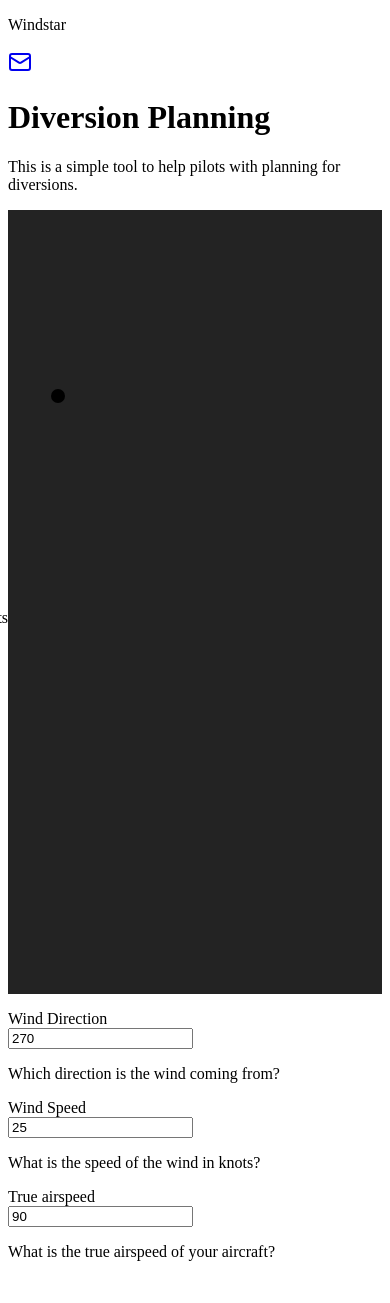
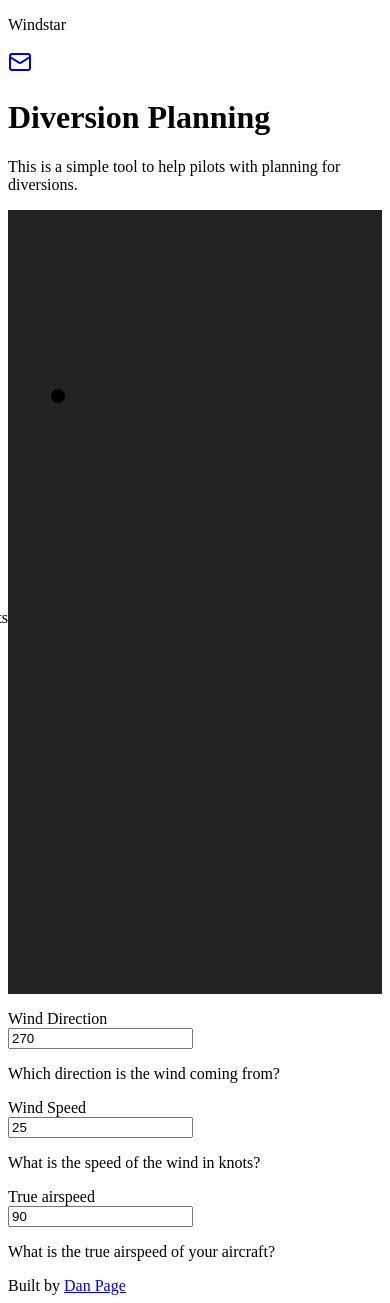
Before and after one commit to D-Pagey/windstar, a React (Vite) app: page / in a window 390 px wide. Before the commit the page ends 1277 px from the top, so only its background shows below. Built offline with nearby package versions, Linux system fonts and the light colour scheme.

Commit message:
add footer, responsive layout

```diff
--- a/src/components/App.tsx
+++ b/src/components/App.tsx
@@ -10,7 +10,7 @@ export default function App() {
   const feedbackEmail = import.meta.env.VITE_FEEDBACK_EMAIL
 
   return (
-    <div className="min-h-screen text-slate-800 bg-gradient-to-t from-blue-100 to-50%">
+    <div className="flex flex-col min-h-screen text-slate-800 bg-gradient-to-t from-blue-100 to-50%">
       <header className="border p-4 shadow-sm flex justify-between items-center">
         <p className="text-2xl">Windstar</p>
         <a
@@ -21,8 +21,11 @@ export default function App() {
         </a>
       </header>
 
-      <main className="mx-auto grid w-full max-w-lg grow p-4 pb-32 lg:max-w-4xl lg:grid-cols-2 lg:gap-x-6 lg:gap-y-12 lg:px-0">
-        <div className="py-4 lg:col-span-2">
+      <main
+        className="mx-auto grid w-full max-w-lg grow p-4 pb-24 lg:gap-y-12 lg:max-w-4xl lg:grid-cols-2 lg:gap-x-6 lg:px-0"
+        style={{ gridTemplateRows: 'max-content' }}
+      >
+        <div className="py-4 lg:col-span-2 lg:pb-0">
           <h1 className="mb-2 text-xl font-semibold">Diversion Planning</h1>
           <p>
             This is a simple tool to help pilots with planning for diversions.
@@ -44,6 +47,13 @@ export default function App() {
           setTrueAirSpeed={setTrueAirSpeed}
         />
       </main>
+
+      <footer className="flex py-6 justify-center">
+        Built by{' '}
+        <a href="https://pagey.dev" className="ml-1 text-blue-800 underline">
+          Dan Page
+        </a>
+      </footer>
     </div>
   )
 }
--- a/src/components/HeadingIndicator.tsx
+++ b/src/components/HeadingIndicator.tsx
@@ -45,7 +45,7 @@ export const HeadingIndicator = ({
   )
 
   return (
-    <div className="flex w-full justify-center self-center py-14">
+    <div className="flex w-full justify-center self-center py-14 lg:py-0 lg:self-start lg:mt-10">
       <div
         className="relative size-[220px] rounded-full"
         style={{ backgroundColor: '#232323' }}
```
